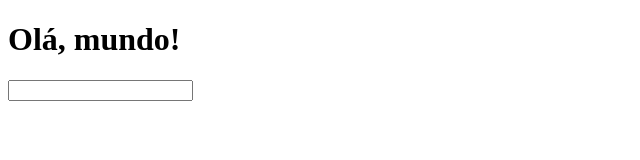
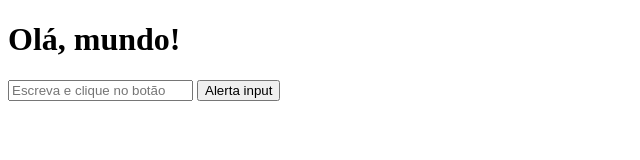
Before and after one commit to Matcollet/desafio-02, a plain HTML site: page index.html in a window 1280 px wide. Shown: the whole page, without its empty margins (0-640 px from the left). Drawn offline with Linux system fonts and the light colour scheme.

Commit message:
Update index.html

```diff
--- a/index.html
+++ b/index.html
@@ -3,10 +3,17 @@
 <head>
     <meta charset="UTF-8">
     <meta name="viewport" content="width=device-width, initial-scale=1.0">
-    <title>Desafio-03</title>
+    <title>Desafio-04</title>
 </head>
 <body>
     <h1>Olá, mundo!</h1>
-    <input>
+    <input placeholder="Escreva e clique no botão">
+    <button onclick="showinput()">Alerta input</button>
+    <script>
+        function showinput() {
+            const input = document.querySelector("input")
+            alert(input.value)
+        }
+    </script>
 </body>
 </html>
```
